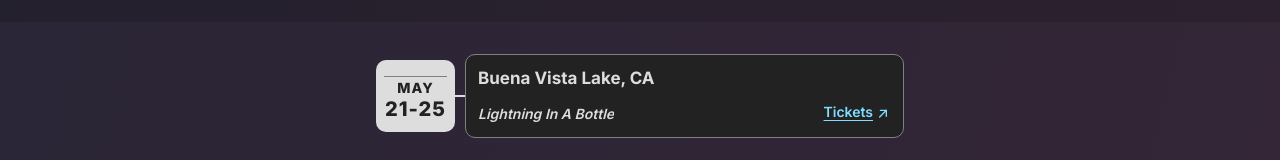
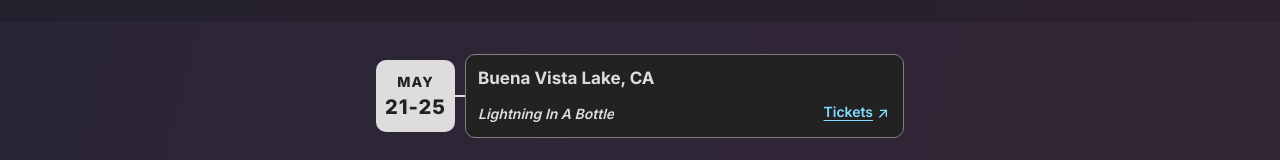
Before and after one commit to MikeS74/dj-dan-next-page, a Next.js app: page / in a window 1280 px wide. Shown: the part 154-314 px from the top of the page. Built offline with nearby package versions, Linux system fonts and the light colour scheme.

Commit message:
refactor tour dates UI - phase 2

```diff
--- a/app/components/TourSchedule.jsx
+++ b/app/components/TourSchedule.jsx
@@ -43,8 +43,8 @@
   </div>
 );
 
-const DateDetails = ({ children, isMobile }) => (
-  <div className="date-details">
+const DateDetails = ({ children, hasDayOfWeek }) => (
+  <div className="date-details" style={{ gap: hasDayOfWeek ? 4 : 8 }}>
     {children}
     <style jsx>{dateDetails}</style>
   </div>
@@ -124,6 +124,7 @@
 
 const TourDate = ({ data, $showMobileLayout }) => {
   const monthDayArr = splitAtFirstNumber(data?.date);
+  const hasDayOfWeek = data.isDateRange === "false";
   const hasVenue = Boolean(data?.venue);
   const hasEventTitle = Boolean(data?.eventTitle);
   const hasTix = Boolean(data?.ticketUrl);
@@ -135,9 +136,13 @@
       }}
     >
       <div>
-        <DateDetails isMobile={$showMobileLayout}>
-          <DayOfWeek>{data.dayOfWeek}</DayOfWeek>
-          <Divider />
+        <DateDetails hasDayOfWeek={hasDayOfWeek}>
+          {hasDayOfWeek ? (
+            <>
+              <DayOfWeek>{data.dayOfWeek}</DayOfWeek>
+              <Divider />
+            </>
+          ) : null}
           <Month>{monthDayArr[0]?.slice(0, 3)}</Month>
           <Day>{monthDayArr[1]}</Day>
         </DateDetails>
--- a/app/styles/tourSchedule.js
+++ b/app/styles/tourSchedule.js
@@ -44,7 +44,6 @@
     display: flex;
     flex-direction: column;
     justify-content: center;
-    gap: 4px;
     width: 79px;
     height: ${dateTileHeight};
     color: ${colors.charcoal};
```
